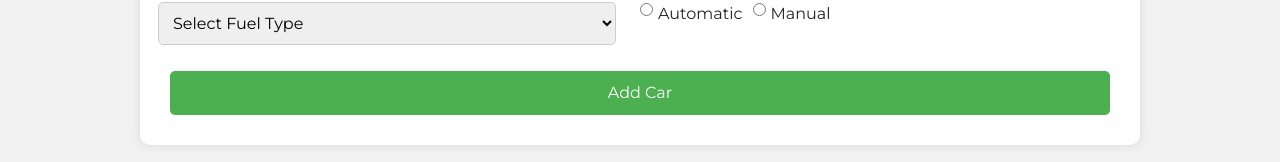
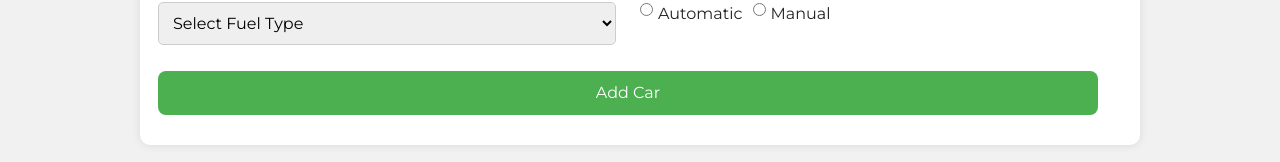
Before and after one commit to DarshitMulia/VehiSale, a React (Create React App) app in the folder frontend/: page /add in a window 1280 px wide. Shown: the part 720-882 px from the top of the page. Built offline with nearby package versions, Linux system fonts and the light colour scheme; sample sign-in values are in the browser's storage.

Commit message:
add car button aligned properly

```diff
--- a/frontend/src/components/AddProduct.js
+++ b/frontend/src/components/AddProduct.js
@@ -368,8 +368,9 @@ const AddProduct = () => {
                             {errors.transmission && <p className="error-message" style={{ fontSize: "12px" }}>{errors.transmission}</p>}
                         </div>
                     </div>
-
-                    <center><button onClick={addProduct} className="add-product-button" style={{ width: "100%" }}>Add Car</button></center>
+                    <div className="row">
+                        <button onClick={addProduct} className="add-product-button" style={{ width: "100%" }}>Add Car</button>
+                    </div>
                 </div>
             </div>
         </div>
--- a/frontend/src/styles/addproduct.css
+++ b/frontend/src/styles/addproduct.css
@@ -83,8 +83,7 @@
 }
 
 .add-product-button {
-    margin-top: 5px;
-    padding: 10px;
+    padding: 10px 20px;
     background-color: #4caf50;
     color: #fff;
     border: none;
```
